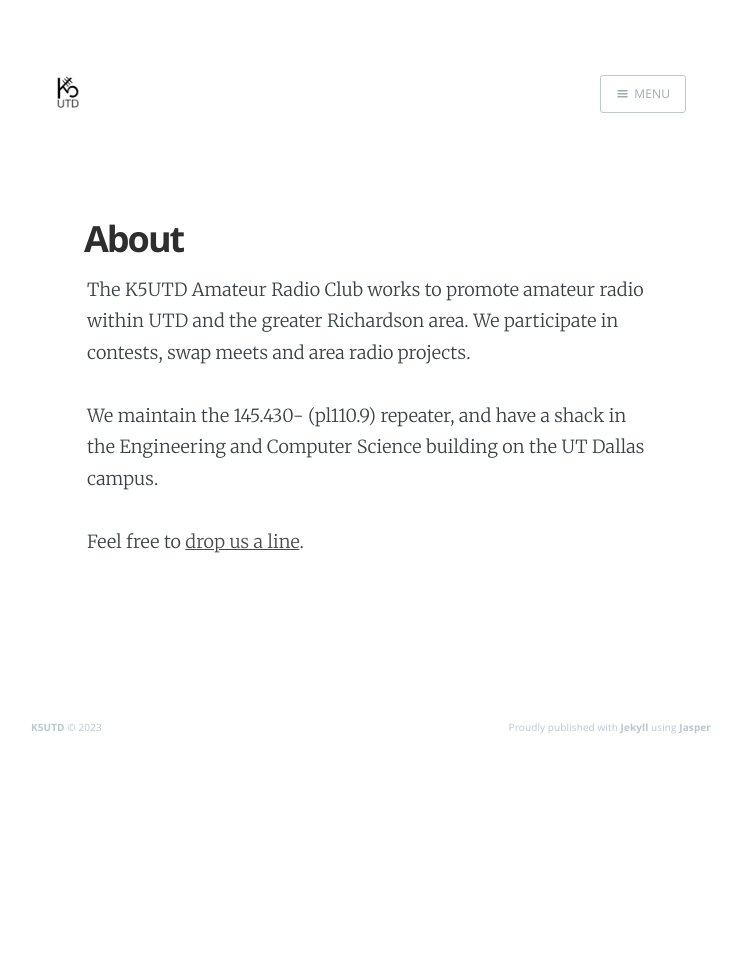
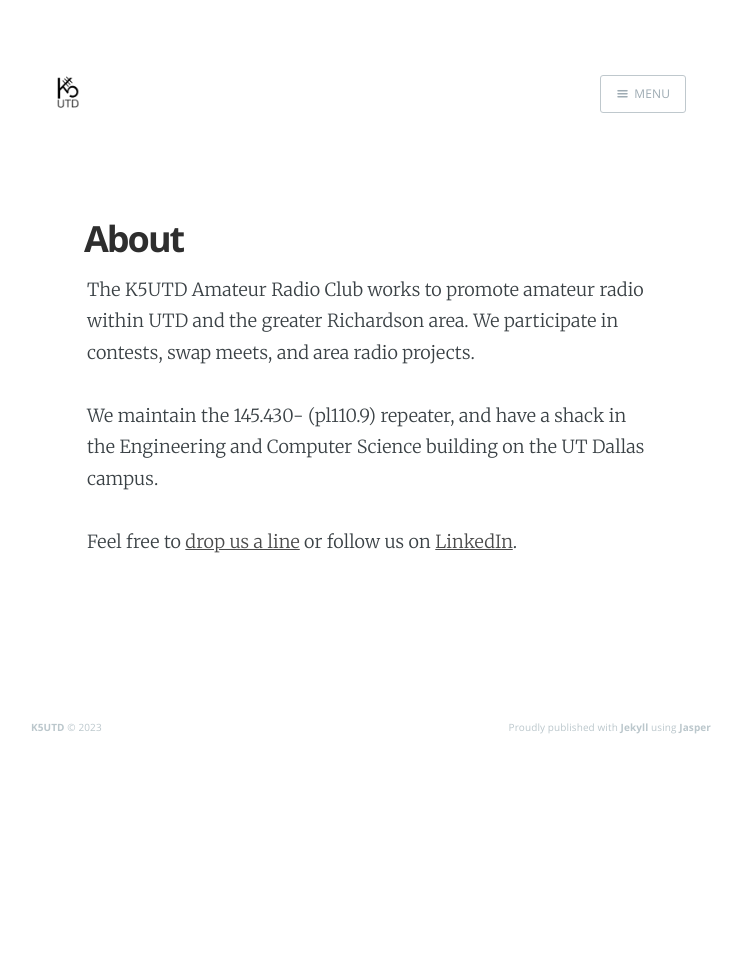
Before and after one commit to k5utd/k5utd.github.io, a Jekyll site: the page built from about.md, in a window 1280 px wide. Shown: the whole page, without its empty margins (269-1011 px from the left). Built offline with Jekyll 4.4.1, drawn with Linux system fonts in a browser that asks for light colours; nearby versions of some CDN libraries.

Commit message:
Update about.md (#20)
Added a comma after "and" as well as updated our e-mail address to "k5utd@aol.com" and added a link to our LinkedIn page.

```diff
--- a/about.md
+++ b/about.md
@@ -7,8 +7,8 @@ logo: 'assets/images/k5utd_logoDark.png'
 current: about
 ---
 
-The K5UTD Amateur Radio Club works to promote amateur radio within UTD and the greater Richardson area.  We participate in contests, swap meets and area radio projects.
+The K5UTD Amateur Radio Club works to promote amateur radio within UTD and the greater Richardson area.  We participate in contests, swap meets, and area radio projects.
 
 We maintain the 145.430- (pl110.9) repeater, and have a shack in the Engineering and Computer Science building on the UT Dallas campus.
 
-Feel free to [drop us a line](mailto:k5utdarc@gmail.com).
+Feel free to [drop us a line](mailto:k5utd@aol.com) or follow us on [LinkedIn](https://www.linkedin.com/company/k5utd/).
```
